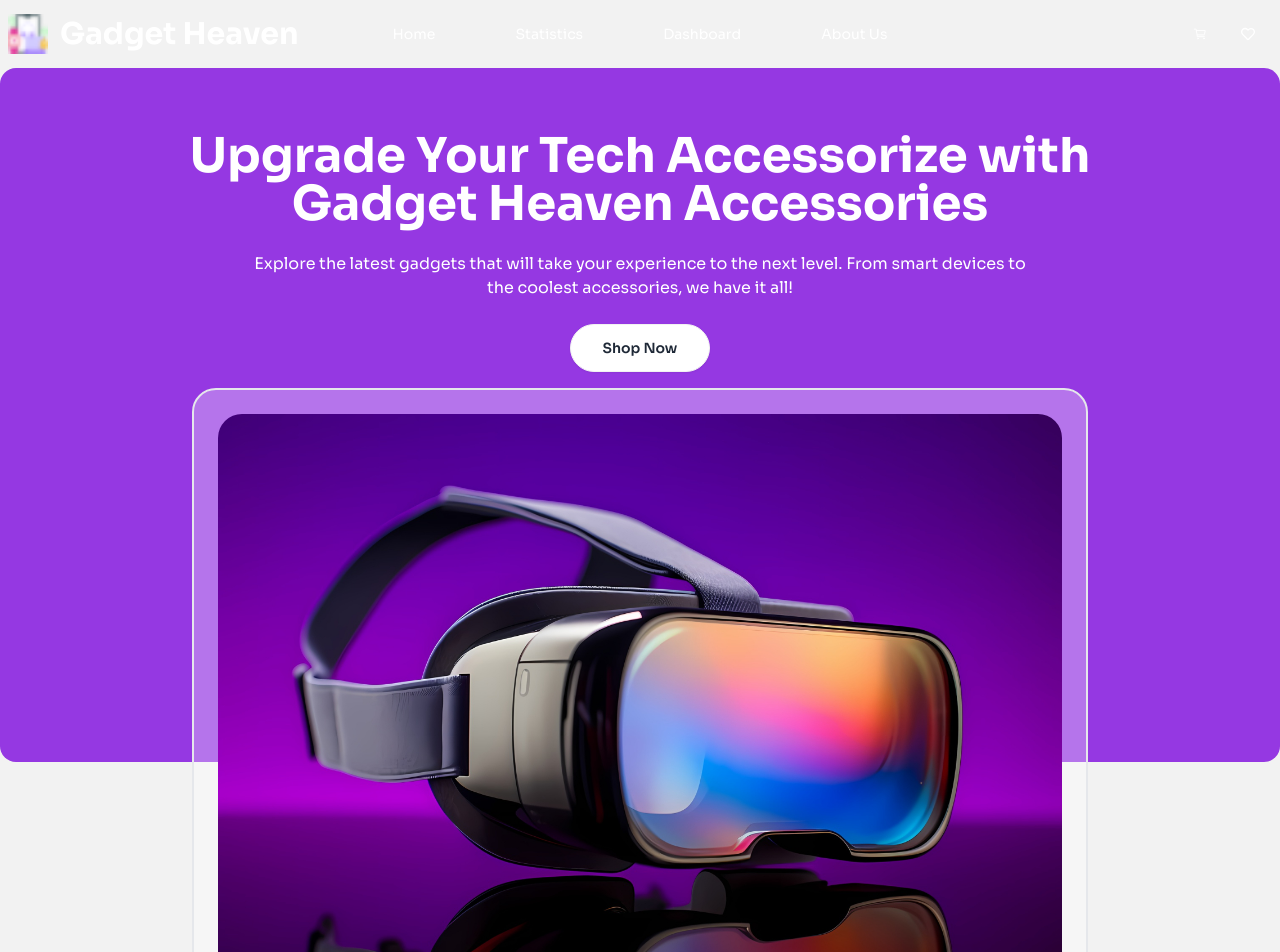
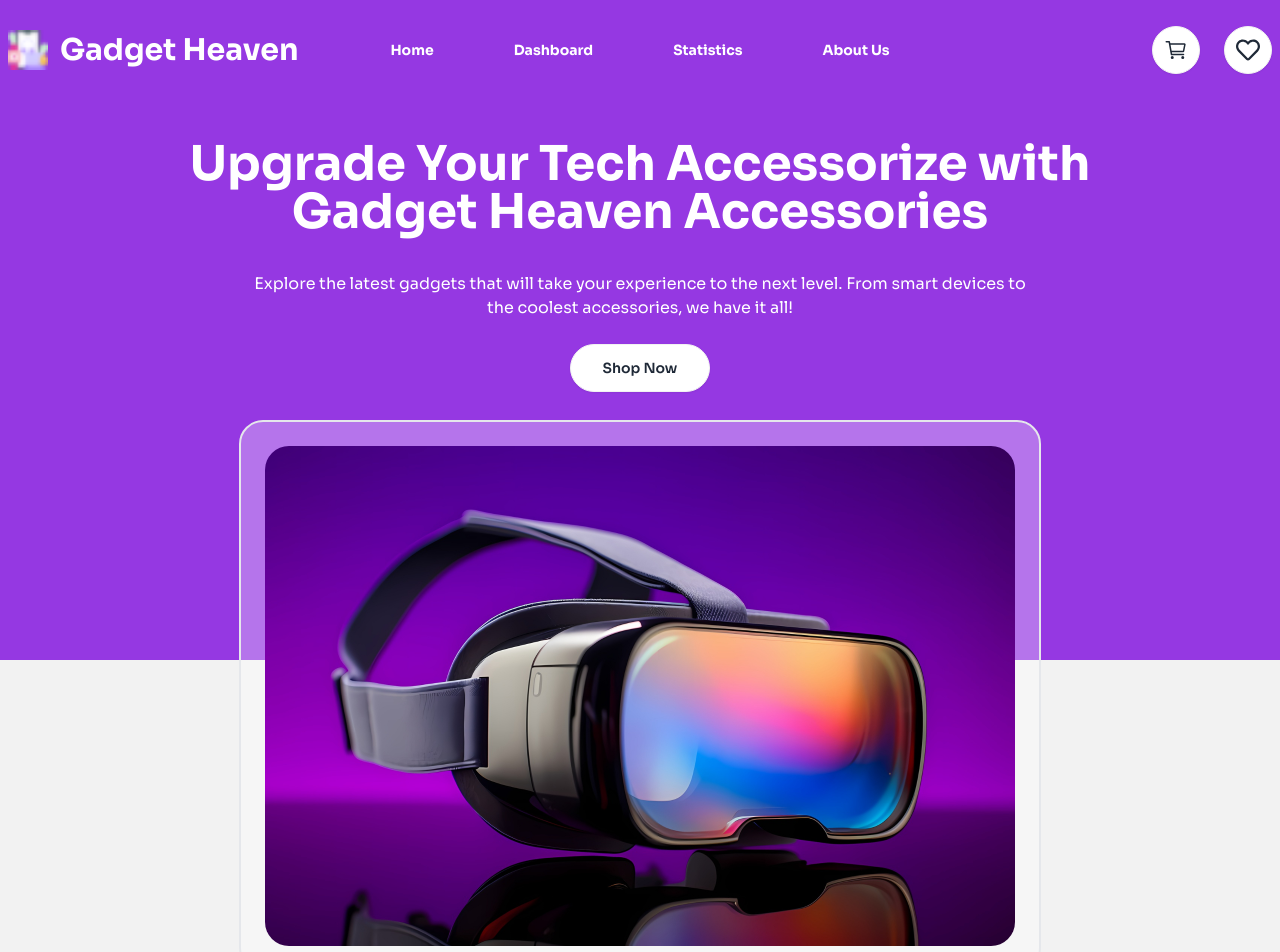
Before and after one commit to programming-hero-web-course-4/b10a8-gadget-heaven-silpiAkter, a React (Vite) app: page / in a window 1280 px wide. Shown: the top 952 px of the page. Built offline with nearby package versions, Linux system fonts and the light colour scheme.

Commit message:
added custom navbar & dynamic pathname

```diff
--- a/src/App.jsx
+++ b/src/App.jsx
@@ -2,20 +2,12 @@ import { useState } from 'react'
 import reactLogo from './assets/react.svg'
 import viteLogo from '/vite.svg'
 import './App.css'
-import { Route, Router, Routes } from 'react-router-dom'
-import { HelmetProvider } from 'react-helmet-async'
+
 
 function App() {
 
   return (
     <>
-      <HelmetProvider>
-        <Router>
-          <Routes>
-            <Route path='/' element={<Home />}></Route>
-          </Routes>
-        </Router>
-      </HelmetProvider>
 
 
     </>
--- a/src/components/AllProducts/AllProducts.jsx
+++ b/src/components/AllProducts/AllProducts.jsx
@@ -1,13 +1,15 @@
 import React, { useEffect, useState } from 'react';
 import Product from '../Product/Product';
-import { Link, useNavigate } from 'react-router-dom';
 import Categories from '../Categoties/Categories';
 
 
 const AllProducts = () => {
+    const productCarts = 9;
     const [products, setProducts] = useState([]);
     const [categories, setCategories] = useState([]);
     const [selectedCategory, setSelectedCategory] = useState('All Products');
+    const [currentProductCats, setCurrentProductCarts] = useState([]);
+
 
     useEffect(() => {
         fetch('/gadgets.json')
@@ -17,15 +19,21 @@ const AllProducts = () => {
                 const uniqueCategories = ['All Products', ...new Set(data.map(product => product.category))];
                 setCategories(uniqueCategories);
 
+                setCurrentProductCarts(data.slice(0, productCarts));
+
         })
         .catch(error => console.error('Error fetching product', error));
 
 
 
-
     }, []);
 
-    const filterdProducts = selectedCategory === "All Products" ? products : products.filter(product => product.category === selectedCategory);
+    useEffect(() => {
+        const filterdProducts = selectedCategory === "All Products" ? products : products.filter(product => product.category === selectedCategory);
+
+    const displayProduct = filterdProducts.slice(0, Math.min(filterdProducts.length, productCarts));
+        setCurrentProductCarts(displayProduct);
+    }, [selectedCategory, products]);
 
     const handCategory = (category) => {
         setSelectedCategory(category);
@@ -34,7 +42,7 @@ const AllProducts = () => {
 
     return (
         <div className='mt-80 mb-12'>
-            <h2 className='text-[2.5rem] font-bold py-6 text-center'>Explore Cutting-Edge Gadgets</h2>
+            <h2 className='text-[2.5rem] font-bold py-12 text-center'>Explore Cutting-Edge Gadgets</h2>
             <div className='flex flex-col md:flex-row gap-4 max-w-7xl mx-auto'>
 
                 <div className='w-[260px] h-[456px] shadow-lg rounded-lg p-6'>
@@ -47,11 +55,16 @@ const AllProducts = () => {
                     )}
                 </div>
 
+
                 <div className='grid grid-cols-1 md:grid-cols-2 lg:grid-cols-3 gap-4'>
-                    {
+                {currentProductCats.map((product, index) =>(
+                <Product key={index} product={product}></Product>
+                ))}
+                    {/* {
                         filterdProducts.map((product, index) => <Product key={index} product={product}></Product>)
-                    }
+                    } */}
                 </div>
+
             </div>
 
         </div>
--- a/src/components/Banner/Banner.jsx
+++ b/src/components/Banner/Banner.jsx
@@ -9,19 +9,19 @@ const Banner = () => {
         navigate('/dashboard')
     }
     return (
-        <div className="hero bg-[#9538E2]  min-h-[694px] max-w-[1540px] mx-auto flex flex-col rounded-2xl">
+        <div className="hero bg-[#9538E2]  min-h-[560px] max-w-[1540px] mx-auto flex flex-col">
             <div className="hero-content text-center lg:max-w-[1120px]">
-                <div className="py-12">
-                    <h1 className=" text-2xl lg:text-5xl font-bold text-white leading-snug">Upgrade Your Tech Accessorize with Gadget Heaven Accessories</h1>
+                <div className="py-6">
+                    <h1 className=" text-2xl lg:text-5xl font-bold text-white leading-snug mb-3">Upgrade Your Tech Accessorize with Gadget Heaven Accessories</h1>
                     <p className="py-6  text-white lg:max-w-[796px] mx-auto">
                     Explore the latest gadgets that will take your experience to the next level. From smart devices to the coolest accessories, we have it all!
                     </p>
                     <button onClick={handleBuyNow} className="btn bg-white rounded-full px-8 py-4">Shop Now</button>
                 </div>
             </div>
-            <div className='p-6 bg-white/30 bg-opacity-15 border-2 rounded-3xl z-10 max-w-[1062px] mt-[360px] md:mt-[320px] absolute'>
+            <div className='p-6 bg-white/30 bg-opacity-15 border-2 rounded-3xl z-10 max-w-[1062px] max-h-[563px] mt-[360px] md:mt-[320px] absolute'>
                     <img src={bannerIMG}
-                        className='rounded-3xl max-h-[563px] object-cover' alt="" />
+                        className='rounded-3xl h-[500px] object-cover' alt="" />
                 </div>
         </div>
     );
--- a/src/components/Dashboard/Dashboard.jsx
+++ b/src/components/Dashboard/Dashboard.jsx
@@ -119,7 +119,6 @@ const Dashboard = () => {
               </div>
               <div className=' gap-6 py-12'>
                 {
-                  // cart.map((product) => <Product key={product.product_id} product={product}></Product>)
                   cart.map(product => <Cart key={product.product_id} product={product} onRemove={handleRemoveCart}></Cart>)
                 }
               </div>
@@ -129,7 +128,6 @@ const Dashboard = () => {
               <div className='gap-6 py-12'>
                 {
                   wishlist.map(product => <Cart key={product.product_id} product={product} onRemove={handleRemoveWishlist}></Cart>)
-                  // wishlist.map(product => <Product key={product.product_id} product={product}></Product>)
                 }
               </div>
             </TabPanel>
--- a/src/components/Footer/Footer.jsx
+++ b/src/components/Footer/Footer.jsx
@@ -2,7 +2,7 @@ import React from 'react';
 
 const Footer = () => {
     return (
-        <footer className="mt-8 bg-white py-24">
+        <footer className="mt-6 bg-white py-20">
             <h2 className='text-[2rem] font-bold text-center'>Gadget Heaven</h2>
             <p className='text-base text-center font-bold text-black/40'>Leading the way in cutting-edge technology and innovation.</p>
             <div className="divider max-w-7xl mx-auto py-6"></div>
--- a/src/components/Navbar/Navbar.jsx
+++ b/src/components/Navbar/Navbar.jsx
@@ -5,17 +5,15 @@ import { FaRegHeart } from "react-icons/fa";
 import logo from '../../assets/favicon-16x16.png'
 
 const Navbar = () => {
-    const location = useLocation();
-    const isHomeActive = location.pathname === '/';
     const lists = <>
-        <li><Link role='nav' className="" to='/'>Home</Link></li>
-        <li><Link className='ml-12' to='/statistics'>Statistics</Link></li>
-        <li><Link className='ml-12' to='/dashboard'>Dashboard</Link></li>
-        <li><Link className='ml-12' to='/about'>About Us</Link></li>
+        <li><Link role='nav' className="font-bold" to='/'>Home</Link></li>
+        <li><Link className='ml-12 font-bold' to='/dashboard'>Dashboard</Link></li>
+        <li><Link className='ml-12 font-bold' to='/statistics'>Statistics</Link></li>
+        <li><Link className='ml-12 font-bold' to='/about'>About Us</Link></li>
     </>
     return (
-        <nav className={` ${isHomeActive ? "bg-purple-600 text-white" : "bg-base-200 text-black/80"}`}>
-            <div className="navbar bg-base-200">
+        <nav>
+            <div className="navbar py-6">
                 <div className="navbar-start">
                     <div className="dropdown lg:hidden">
                         <div tabIndex={0} role="button" className="btn bg-[#9538E2] text-white md:hidden">
@@ -48,11 +46,11 @@ const Navbar = () => {
                         {lists}
                     </ul>
                 </div>
-                <div className="navbar-end">
-                    <button className="btn btn-ghost btn-circle">
+                <div className="navbar-end gap-6">
+                    <button className="btn bg-white btn-circle text-2xl">
                         <IoCartOutline />
                     </button>
-                    <button className="btn btn-ghost btn-circle">
+                    <button className="btn bg-white btn-circle text-2xl">
                         <FaRegHeart />
                     </button>
                 </div>
--- a/src/components/Product/Product.jsx
+++ b/src/components/Product/Product.jsx
@@ -1,8 +1,7 @@
-import React from 'react';
-import { Link, useLoaderData } from 'react-router-dom';
+import React, { useEffect, useState } from 'react';
+import { Link, useLoaderData, useSearchParams } from 'react-router-dom';
 
 const Product = ({ product }) => {
-
     const { product_id, product_image, product_title, price } = product;
 
     return (
--- a/src/components/Root/Root.jsx
+++ b/src/components/Root/Root.jsx
@@ -1,21 +1,50 @@
-import React from 'react';
+import React, { useEffect } from 'react';
 import Navbar from '../Navbar/Navbar';
 import Footer from '../Footer/Footer';
-import { Outlet, useLocation} from 'react-router-dom';
+import { Outlet, useLocation } from 'react-router-dom';
 
 const Root = () => {
     const location = useLocation();
-    const getTitle = () => {
-        switch(location.pathname){
+    const isHomeActive = location.pathname === '/';
 
+    useEffect(() => {
+        const pageTitle = {
+            '/': 'Home - Gadgets Heaven',
+            '/dashboard': 'Dashboard - Gadgets Heaven',
+            '/statistics': 'Statistics - Gadgets Heaven',
+            '/about': 'About Us - Gadgets Heaven',
+            '/allproducts': 'Product Details - Gadgets Heaven',
+            '/cart': 'Shopping Cart - Gadgets Heaven'
+        };
+
+        let title = pageTitle[location.pathname.split('/')[1]] || 'Gadegets Heaven';
+
+        if(location.pathname.includes('/allproducts')){
+            title = 'Product Details - Gadgets Heaven';
         }
-    }
+        else if(location.pathname.includes('/statistics')){
+            title = 'Statistics - Gadgets Heaven';
+        }
+        else if(location.pathname.includes('/dashboard')){
+            title = 'Dashboard - Gadgets Heaven';
+        }
+        else if(location.pathname.includes('/about')){
+            title = 'About Us - Gadgets Heaven';
+        }
+        else if(location.pathname.includes('/cart')){
+            title = 'Shopping Cart - Gadgets Heaven';
+        }
+
+        document.title = title;
+    }, [location.pathname])
     return (
         <div>
-            <div className='max-w-7xl mx-auto'>
-            <Navbar />
+            <div className={` ${isHomeActive ? "bg-[#9538E2] max-w-[1540px] mx-auto text-white" : "bg-base-200 text-[#9538E2]"}`} >
+                <div className='max-w-7xl mx-auto'>
+                    <Navbar />
+                </div>
             </div>
-            <div className='min-h-[1064px]'>
+            <div className='min-h-[1024px]'>
                 <Outlet />
             </div>
             <Footer />
```
